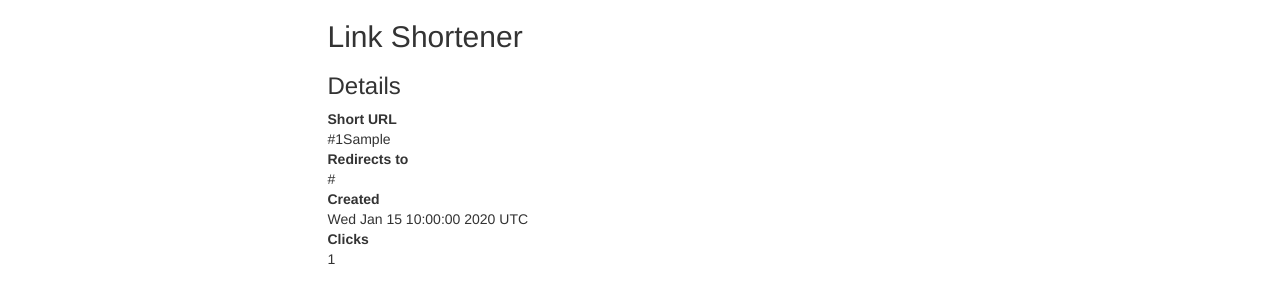
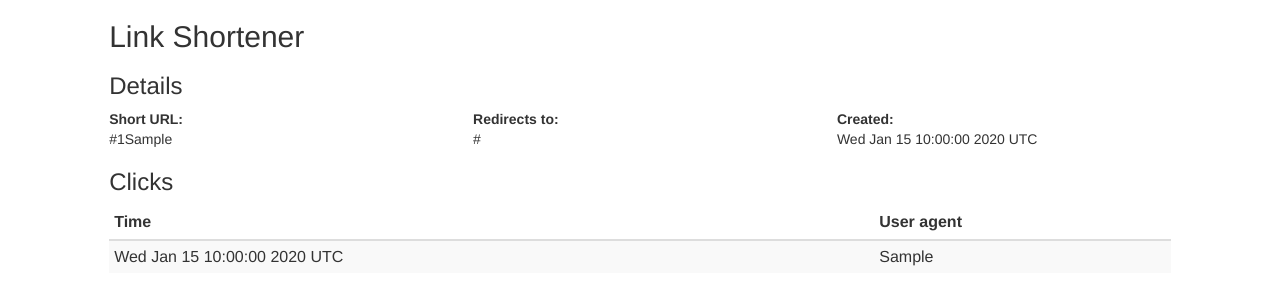
Before and after one commit to marksamman/pylinkshortener, a Flask app: template templates/shortened.html in a window 1280 px wide. Shown: the top 305 px of the page. Run offline with Flask 2, Linux system fonts and the light colour scheme; tables that the repository leaves empty hold one stand-in row (values such as "Sample post"); the template is opened without the code that fills it: values that come from a table or form of the project are taken from there, most other values are stand-ins (such as "Sample title", 1, 10 or a date in 2020); some libraries are stand-ins or nearby versions.

Commit message:
Update templates

```diff
--- a/templates/shortened.html
+++ b/templates/shortened.html
@@ -4,7 +4,7 @@
     </head>
     <body>
         <div class="row">
-            <div class="col-sm-6 col-sm-offset-3">
+            <div class="col-xs-10 col-xs-offset-1">
                 <h2>Link Shortener</h2>
                 {% if link.clicks == 0 %}
                 <div class="alert alert-success">
@@ -12,19 +12,25 @@
                 </div>
                 {% endif %}
                 <h3>Details</h3>
-                <dl>
-                    <dt>Short URL</dt>
-                    <dd>{{ base_url }}{{ encoded_id }}{{ link.random }}</dd>
-
-                    <dt>Redirects to</dt>
-                    <dd>{{ link.url }}</dd>
-
-                    <dt>Created</dt>
-                    <dd>{{ link.created.strftime("%c") }} UTC</dd>
-
-                    <dt>Clicks</dt>
-                    <dd>{{ link.clicks.count() }}</dd>
-                </dl>
+                <div class="row">
+                    <div class="col-xs-4"><strong>Short URL:</strong><br>{{ base_url }}{{ encoded_id }}{{ link.random }}</div>
+                    <div class="col-xs-4"><strong>Redirects to:</strong><br>{{ link.url }}</div>
+                    <div class="col-xs-4"><strong>Created:</strong><br>{{ link.created.strftime("%c") }} UTC</div>
+                </div>
+                <h3>Clicks</h3>
+                <table class="table table-striped table-condensed">
+                    <thead>
+                        <tr>
+                            <th>Time</th>
+                            <th>User agent</th>
+                        </tr>
+                    </thead>
+                    <tbody>
+                        {% for click in link.clicks %}
+                        <tr><td>{{ click.inserted.strftime("%c") }} UTC</td><td>{{ click.user_agent }}</td></tr>
+                        {% endfor %}
+                    </tbody>
+                </table>
             </div>
         </div>
     </body>
```
Also changed, not shown: templates/index.html (+4 -4 lines).
